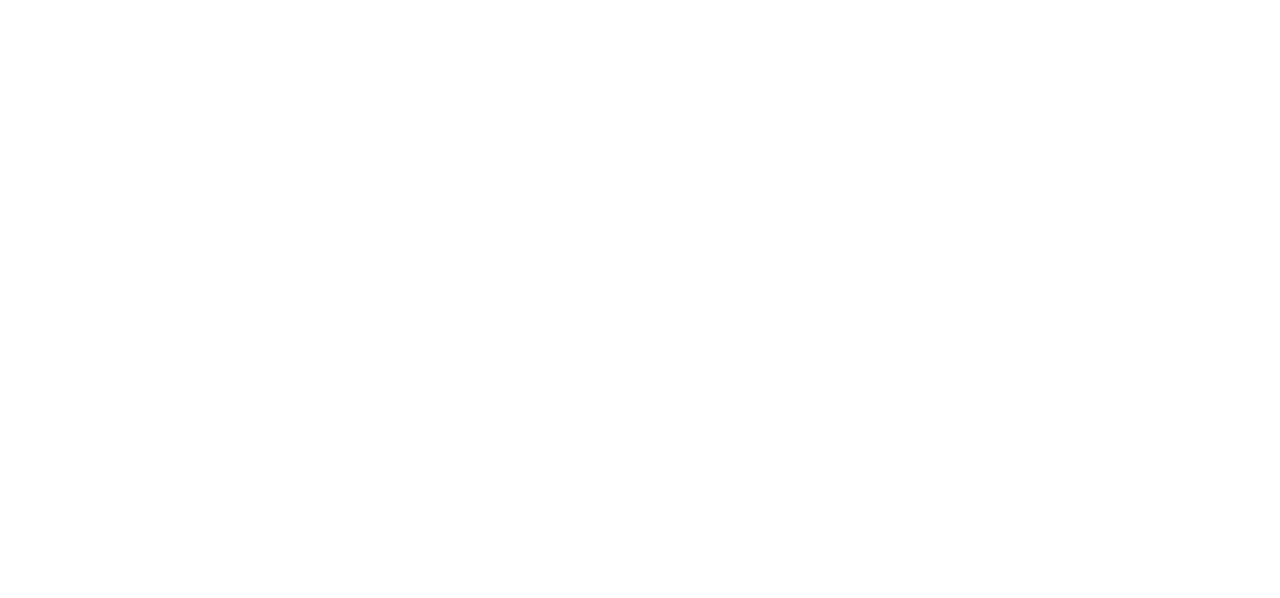
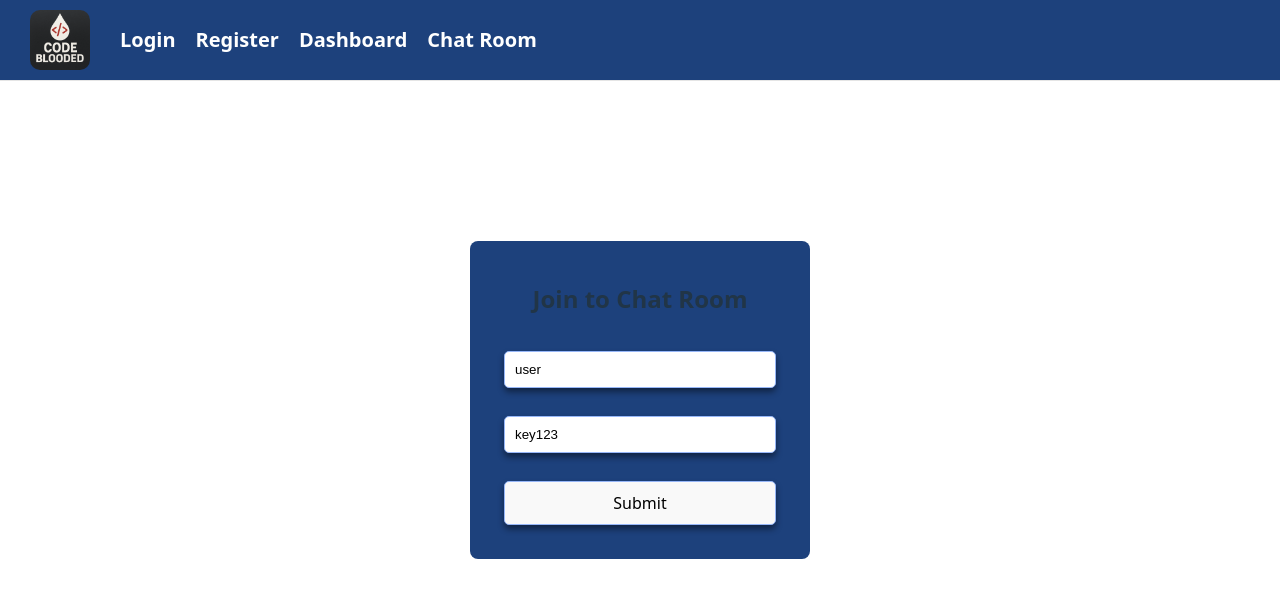
Before and after one commit to CBlooded/TutorialApp-Frontend, a React (Vite) app: page /chat in a window 1280 px wide. Before the commit this address had no page. Shown: the top 598 px of the page. Built offline with nearby package versions, Linux system fonts and the light colour scheme.

Commit message:
New page for Chat +chat.tsx form that accepts roomKey:string and username:string +-rename .css for pages +added route to caht in NavBar

```diff
--- a/src/App.tsx
+++ b/src/App.tsx
@@ -3,6 +3,7 @@
 import Login from "./components/login";
 import Register from "./components/register";
 import Dashboard from "./pages/dashboard";
+import Chat from "./pages/chat";
 // import Layout from "./components/Layout";
 // import NavBar from "./components/NavBar"; --> imported in dashboard
 
@@ -19,6 +20,7 @@
         <Route index element={<Login />} />
         <Route path="register" element={<Register />} />
         <Route path="dashboard" element={<Dashboard />} />
+        <Route path="chat" element={<Chat />} />
         </Route>
       </Routes>
     </BrowserRouter>
--- a/src/components/NavBar.tsx
+++ b/src/components/NavBar.tsx
@@ -24,6 +24,7 @@
           <a href="/">Login</a>
           <a href="/register">Register</a>
           <a href="/dashboard">Dashboard</a>
+          <a href="/chat">Chat Room</a>
         </div>
       </header>
       {children}
--- /dev/null
+++ b/src/pages/chat.tsx
@@ -0,0 +1,71 @@
+import NavBar from "../components/NavBar";
+import { useForm, type SubmitHandler } from "react-hook-form";
+
+type FormFields = {
+  username: string;
+  roomKey: string;
+};
+
+function ChatPage() {
+  const {
+    register,
+    handleSubmit,
+    formState: { errors, isSubmitting },
+  } = useForm<FormFields>({
+    defaultValues: {
+      username: "user",
+      roomKey: "key123",
+    },
+  });
+
+  const onSubmit: SubmitHandler<FormFields> = async (data) => {
+    // Simulate a server request, handling errors
+    try {
+      console.log(data);
+      await new Promise((resolve) => setTimeout(resolve, 1000)); // wait for server response
+      // navigate("/app");
+    } catch (error) {
+      console.log(error);
+    }
+  };
+
+  return (
+    <>
+      <NavBar />
+      <form className="login-form" onSubmit={handleSubmit(onSubmit)}>
+        <h2>Join to Chat Room</h2>
+        {errors.username && (
+          <div className="incorrect-message">{errors.username.message}</div>
+        )}
+        <input
+          {...register("username", {
+            required: "username key is required",
+          })}
+          type="text"
+          placeholder="Enter your username..."
+        />
+        {errors.roomKey && (
+          <div className="incorrect-message">{errors.roomKey.message}</div>
+        )}
+        <input
+          {...register("roomKey", {
+            required: "Room key is required",
+            pattern: {
+              value: /^#/,
+              message: "Room key must start with '#'",
+            },
+            minLength: { value: 6, message: "Room key must be exactly 6 characters" },
+            maxLength: { value: 6, message: "Room key must be exactly 6 characters" },
+          })}
+          type="text"
+          placeholder="Enter room key..."
+        />
+        <button type="submit" disabled={isSubmitting}>
+          {isSubmitting ? "Joining room" : "Submit"}
+        </button>
+      </form>
+    </>
+  );
+}
+
+export default ChatPage;
```
Also changed, not shown: src/pages/pages.css (renamed from src/pages/dashboard.css).
